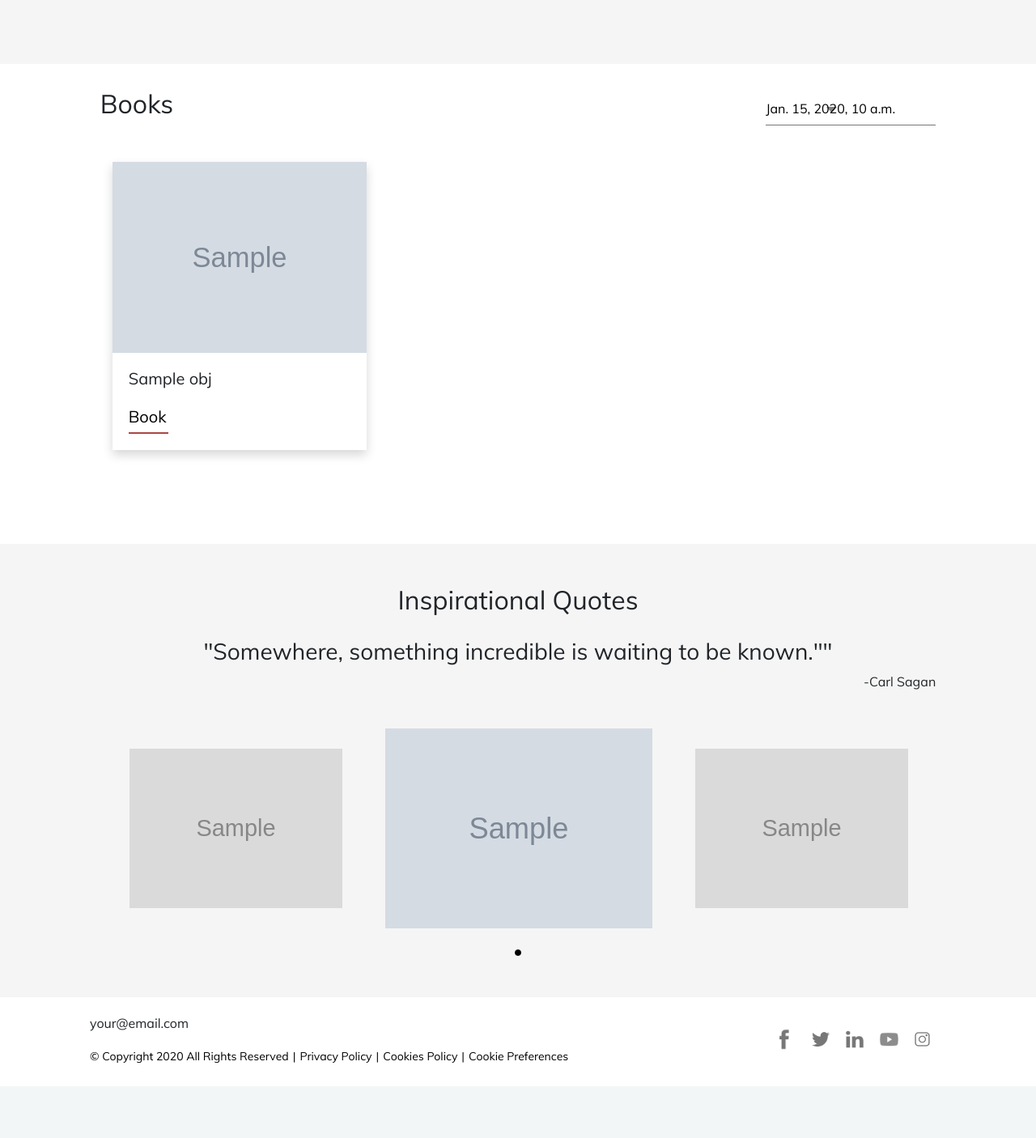
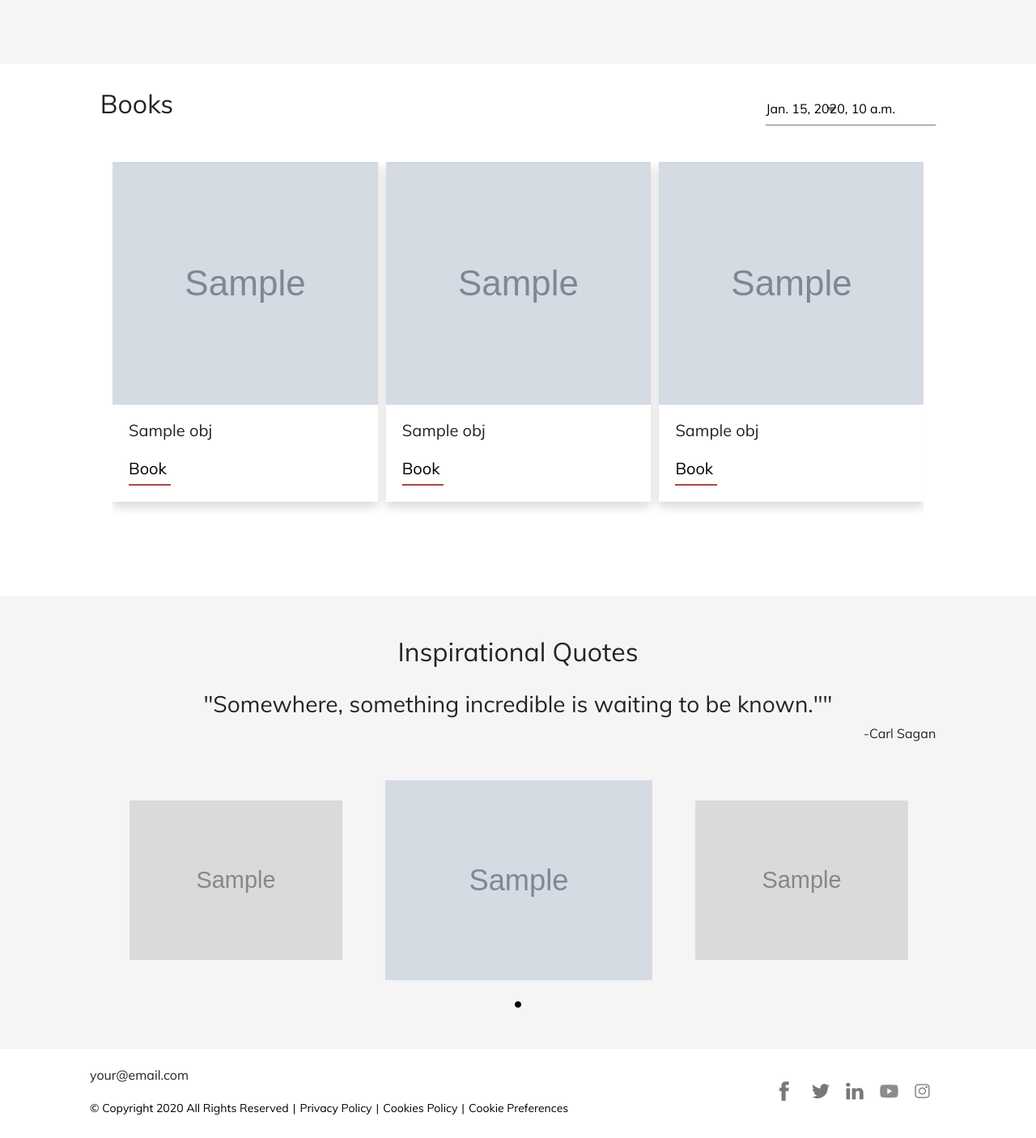
Before and after one commit to DheerajMaruthi/ISproject, a Django app: template instructscience/src/instructscience/assets/templates/home/inspire.html in a window 1280 px wide. Shown: the part 693-2099 px from the top of the page at 81% size. Before the commit the page ends 2035 px from the top, so only its background shows below. Run offline with Django 3.2, Linux system fonts and the light colour scheme; the template is opened without the code that fills it: most values are stand-ins (such as "Sample title", 1, 10 or a date in 2020); grey boxes marked "Sample" are stand-in pictures; parts of the project's set-up code (start-up, migrations or seed data) failed here and were passed over; some libraries are stand-ins or nearby versions.

Commit message:
[changes in the WOI section]

```diff
--- a/instructscience/src/instructscience/assets/static/instructscience/css/inspire.css
+++ b/instructscience/src/instructscience/assets/static/instructscience/css/inspire.css
@@ -114,6 +114,12 @@
   font-size: 20px;
   margin: 0;
   padding:20px;
+}
+#inspired-books .videos-row .video-wrapper img
+{
+  height: 300px;
+  margin: 0 auto;
+  display: block;
 }
 #inspired-books .videos-row .video-wrapper p
 {
--- a/instructscience/src/instructscience/assets/static/instructscience/js/script.js
+++ b/instructscience/src/instructscience/assets/static/instructscience/js/script.js
@@ -55,6 +55,38 @@ $(document).ready(function () {
     },
   })
 
+  $('#book-carousel').owlCarousel({
+    autoplay: true,
+    autoplayTimeout: 5000,
+    autoplayHoverPause: true,
+    margin: 10,
+    responsiveClass: true,
+    navText: ["<img src='/static/instructscience/images/Bleft.png'>", "<img src='/static/instructscience/images/Bnext.png'>"],
+    loop: true,
+    center:true,
+    responsive: {
+      0: {
+        items: 1,
+        nav:false,
+        dots:true
+      },
+      568: {
+        items: 2,
+        nav:false,
+        dots:true
+      },
+      600: {
+        items: 3,
+        nav:true
+      },
+      1000: {
+        items: 3,
+        nav:true,
+        center:true
+      }
+    }
+  })
+
   $('#videosection').owlCarousel({
     autoplay: true,
     autoplayTimeout: 5000,
@@ -85,7 +117,9 @@ $(document).ready(function () {
       }
     }
   })
+
   $(document).ready(function() {
+
     $('.popup-youtube').magnificPopup({
       disableOn: 320,
       type: 'iframe',
@@ -95,9 +129,11 @@ $(document).ready(function () {
       fixedContentPos: true
     });
   });
+
   $('.item').magnificPopup({
     delegate: 'a',
   });
+
   $('#social-carousel').owlCarousel({
     autoplay: true,
     center: true,
--- a/instructscience/src/instructscience/assets/templates/home/inspire.html
+++ b/instructscience/src/instructscience/assets/templates/home/inspire.html
@@ -80,8 +80,11 @@
     </div>
     <div class="row videos-row">
       {% paginate 3 book_search_list %}
+
+      <div class="col-lg-12 col-md-12 col-xs-12 col-sm-12">
+        <div class="owl-carousel" id="book-carousel">
           {% for obj in book_search_list%}
-      <div class="col-lg-4 col-md-6 col-xs-12 col-sm-12">
+          <div class="item">
             <div class="video-wrapper">
               <img src="{{obj.book_image.url}}" alt="kindergarten" class="img-fluid">
               <h2>{{obj.book_title}}</h2>
@@ -91,6 +94,8 @@
             </div>
           </div>
           {% endfor %}
+        </div>
+      </div>
     </div>
     <div class="row load--more">
       <!-- <a href="javascript:void(0);">Load More</a> -->
```
Also changed, not shown: 1 other file. Lines whose indentation alone changed are shown as unchanged.
